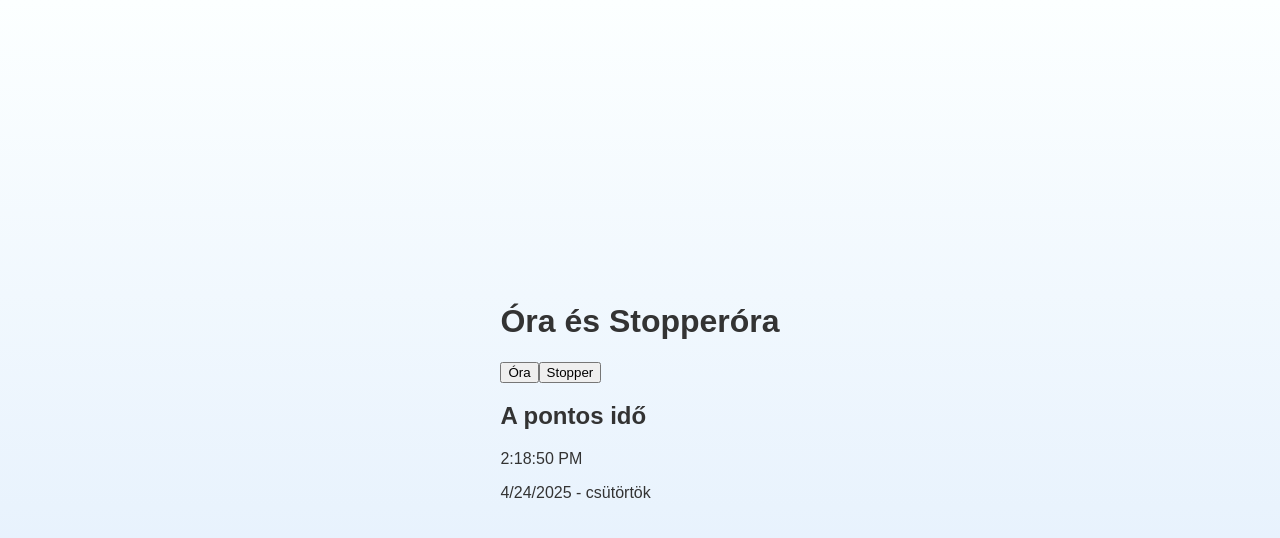
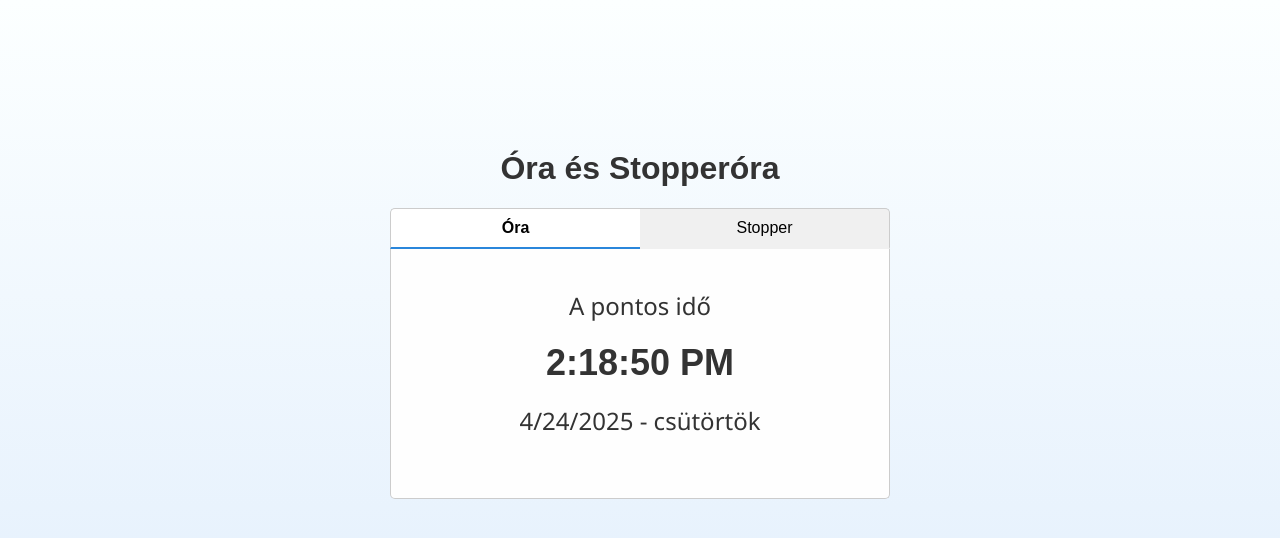
Before and after one commit to szbgreg/react, a React (Vite) app: page / in a window 1280 px wide. Shown: the top 538 px of the page. Built offline with nearby package versions, Linux system fonts and the light colour scheme.

Commit message:
update: Óra és Stopper megjelenése

```diff
--- /dev/null
+++ b/src/ClockApp/components/ClockApp.css
@@ -0,0 +1,40 @@
+.clock-app {
+  text-align: center;
+  margin-top: 150px;
+  padding-bottom: 100px;
+}
+
+.tab-list {
+  width: 100%;
+}
+
+.tab {
+  background: #f0f0f0;
+  border: 1px solid #ccc;
+  border-radius: 5px 5px 0 0;
+  border-bottom: 2px solid #f0f0f0;
+  cursor: pointer;
+  font-size: 1rem;
+  width: 50%;
+  padding: 10px;
+}
+
+.tab:first-of-type {
+  border-right: none;
+  border-radius: 5px 0 0 0;
+}
+
+.tab:last-of-type {
+  border-left: none;
+  border-radius: 0 5px 0 0;
+}
+
+.tab:not(.active):hover {
+  background: #e0e0e0;
+}
+
+.tab.active {
+  background: white;
+  border-bottom: 2px solid #2a86db;
+  font-weight: bold;
+}
--- a/src/ClockApp/components/ClockApp.jsx
+++ b/src/ClockApp/components/ClockApp.jsx
@@ -1,6 +1,7 @@
 import React, { useState } from "react";
 import DigitalClock from "./DigitalClock";
 import Stopper from "./Stopper";
+import "./ClockApp.css";
 
 function ClockApp() {
   const [mode, setMode] = useState("clock");
@@ -9,9 +10,28 @@ function ClockApp() {
     <div className="clock-app">
       <h1>Óra és Stopperóra</h1>
 
-      <div>
-        <button onClick={() => setMode("clock")}>Óra</button>
-        <button onClick={() => setMode("stopper")}>Stopper</button>
+      <div role="tablist" className="tab-list">
+        <button
+          type="button"
+          role="tab"
+          aria-selected={mode === "clock"}
+          className={`tab ${mode === "clock" ? "active" : ""}`}
+          onClick={() => setMode("clock")}
+        >
+          Óra
+        </button>
+        <button
+          type="button"
+          role="tab"
+          aria-selected={mode === "stopper"}
+          className={`tab ${mode === "stopper" ? "active" : ""}`}
+          onClick={() => setMode("stopper")}
+        >
+          Stopper
+        </button>
+      </div>
+
+      <div className="tab-panel">
         {mode === "clock" && <DigitalClock />}
         {mode === "stopper" && <Stopper />}
       </div>
--- /dev/null
+++ b/src/ClockApp/components/DigitalClock.css
@@ -0,0 +1,33 @@
+.clock-container {
+  font-family: "Segoe UI", Tahoma, Geneva, Verdana, sans-serif;
+  background-color: #fefefe;
+  border-radius: 0 0 5px 5px;
+  border: 1px solid #ccc;
+  border-top: none;
+  width: 500px;
+  min-height: 250px;
+  margin: 0 auto;
+  text-align: center;
+  padding: 20px;
+}
+
+.clock-container h2 {
+  font-weight: normal;
+}
+
+.clock-container p {
+  margin: 20px 0;
+  padding: 0;
+}
+
+.clock-container p:last-of-type {
+  margin-bottom: 0;
+  font-size: 24px;
+}
+
+.clock-timer {
+  font-family: sans-serif;
+  font-size: 36px;
+  color: #333;
+  font-weight: bold;
+}
--- a/src/ClockApp/components/DigitalClock.jsx
+++ b/src/ClockApp/components/DigitalClock.jsx
@@ -1,4 +1,5 @@
 import React, { useState, useEffect } from "react";
+import "./DigitalClock.css";
 
 function DigitalClock() {
   const [time, setTime] = useState(new Date());
@@ -13,14 +14,14 @@ function DigitalClock() {
   }, []);
 
   return (
-    <>
+    <div className="clock-container">
       <h2>A pontos idő</h2>
-      <p>{time.toLocaleTimeString()}</p>
+      <p className="clock-timer">{time.toLocaleTimeString()}</p>
       <p>
         {time.toLocaleDateString()} -{" "}
         {time.toLocaleDateString("hu-HU", { weekday: "long" })}
       </p>
-    </>
+    </div>
   );
 }
 
--- a/src/ClockApp/components/Stopper.css
+++ b/src/ClockApp/components/Stopper.css
@@ -20,10 +20,16 @@
   padding: 20px;
 }
 
+.container h2 {
+  font-weight: normal;
+}
+
 .time-display {
-  font-size: 28px;
+  font-family: sans-serif;
+  font-size: 36px;
+  color: #333;
   font-weight: bold;
-  color: #333;
+  margin: 20px 0;
 }
 
 .laps-container {
@@ -55,3 +61,9 @@
 .lap-time {
   font-size: 24px;
 }
+
+.digit {
+  display: inline-block;
+  text-align: center;
+  width: 2ch;
+}
--- a/src/ClockApp/components/Stopper.jsx
+++ b/src/ClockApp/components/Stopper.jsx
@@ -53,8 +53,8 @@ function Stopper() {
         <h2>Időmérés</h2>
 
         <p className="time-display">
-          <span>{formattedMinutes}</span>:<span>{formattedSeconds}</span>.
-          <span>{formattedMseconds}</span>
+          <span className="digit">{formattedMinutes}</span>:<span className="digit">{formattedSeconds}</span>.
+          <span className="digit">{formattedMseconds}</span>
         </p>
 
         <Button
--- a/src/index.css
+++ b/src/index.css
@@ -5,7 +5,7 @@
 body {
   display: flex;
   justify-content: center;
-  align-items: center;
+  align-items: flex-start;
   min-height: 100vh;
   background: linear-gradient(#fcffff, #deecfc);
   font-family: Arial, sans-serif;
```
